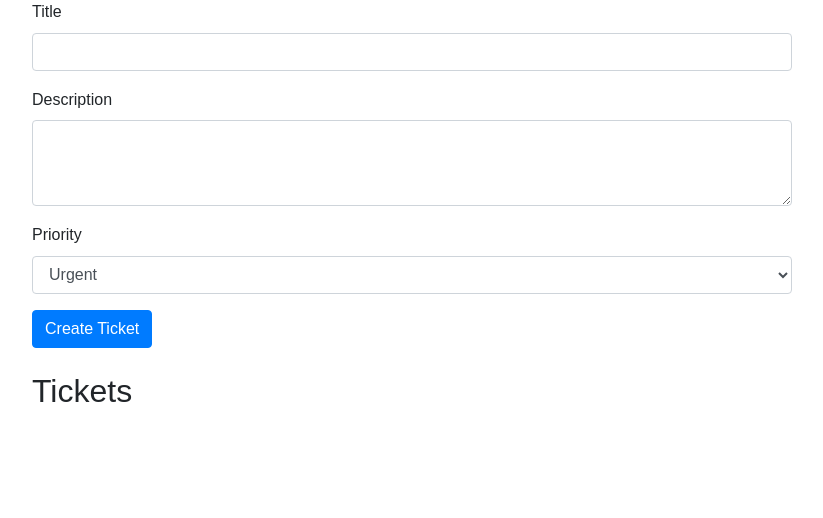
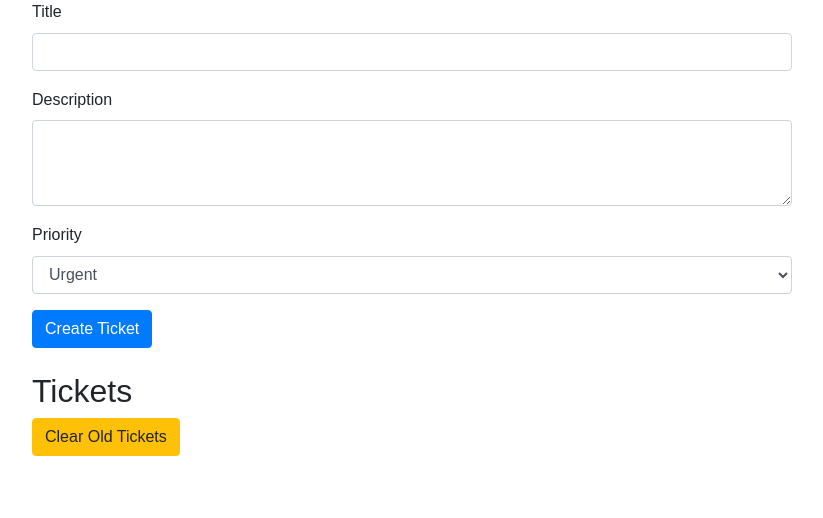
Before and after one commit to gomberg5264/Ticketmain, a Flask app: page / in a window 1280 px wide. Shown: the part 175-693 px from the top of the page, without its empty margins (228-1051 px from the left). Run offline with Flask 3, Linux system fonts and the light colour scheme; a user stored in the database is signed in; data that the repository does not hold is empty; some libraries are stand-ins or nearby versions.

Commit message:
Agent step completed: Implement a clear old tickets button

```diff
--- a/main.py
+++ b/main.py
@@ -96,5 +96,12 @@ def close_ticket(ticket_id):
     db.session.commit()
     return jsonify(ticket.to_dict()), 200
 
+@app.route('/api/tickets/clear-old', methods=['POST'])
+@login_required
+def clear_old_tickets():
+    Ticket.query.filter_by(is_closed=True).delete()
+    db.session.commit()
+    return jsonify({"message": "Old tickets cleared successfully"}), 200
+
 if __name__ == "__main__":
     app.run(host="0.0.0.0", port=5000)
--- a/static/js/app.js
+++ b/static/js/app.js
@@ -1,6 +1,7 @@
 document.addEventListener('DOMContentLoaded', () => {
     const ticketForm = document.getElementById('ticket-form');
     const ticketList = document.getElementById('ticket-list');
+    const clearOldTicketsButton = document.getElementById('clear-old-tickets');
 
     // Load tickets on page load
     loadTickets();
@@ -10,6 +11,9 @@ document.addEventListener('DOMContentLoaded', () => {
         e.preventDefault();
         createTicket();
     });
+
+    // Add event listener for clear old tickets button
+    clearOldTicketsButton.addEventListener('click', clearOldTickets);
 
     async function loadTickets() {
         try {
@@ -85,6 +89,31 @@ document.addEventListener('DOMContentLoaded', () => {
         }
     }
 
+    async function clearOldTickets() {
+        try {
+            const response = await fetch('/api/tickets/clear-old', {
+                method: 'POST',
+                headers: {
+                    'Content-Type': 'application/json',
+                },
+            });
+
+            if (response.status === 401) {
+                window.location.href = '/login';
+                return;
+            }
+
+            if (response.ok) {
+                loadTickets();
+            } else {
+                const errorData = await response.json();
+                console.error('Error clearing old tickets:', errorData);
+            }
+        } catch (error) {
+            console.error('Error clearing old tickets:', error);
+        }
+    }
+
     function renderTickets(tickets) {
         ticketList.innerHTML = '';
         tickets.forEach((ticket) => {
--- a/templates/index.html
+++ b/templates/index.html
@@ -39,6 +39,7 @@
         </form>
 
         <h2>Tickets</h2>
+        <button id="clear-old-tickets" class="btn btn-warning mb-3">Clear Old Tickets</button>
         <ul id="ticket-list" class="list-unstyled"></ul>
     </div>
 
```
